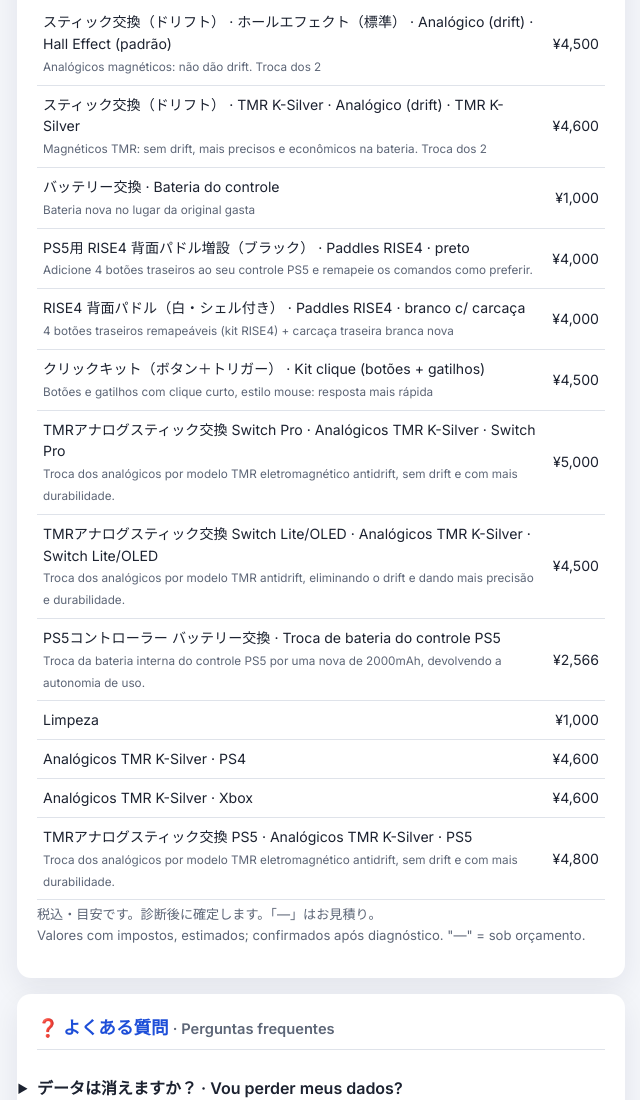
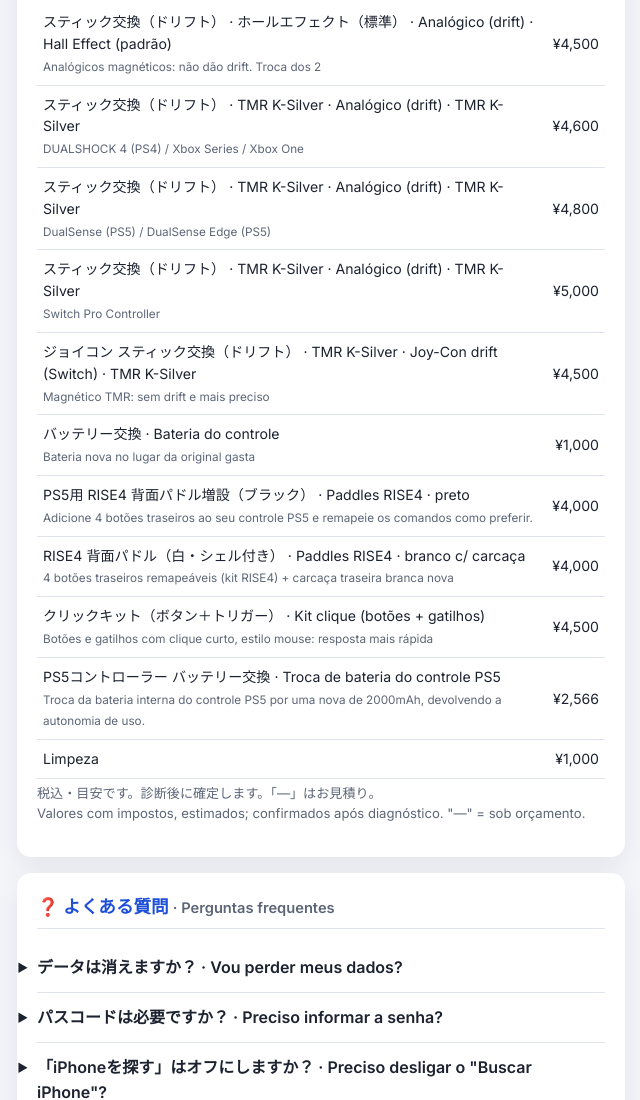
Before and after one commit to aln244vr/formulario-reparo-iphone, a plain HTML site: page guia.html in a window 1280 px wide. Shown: the part 1089-2189 px from the top of the page, without its empty margins (319-959 px from the left). Drawn offline with Linux system fonts and the light colour scheme.

Commit message:
Formulário: modelo antes do serviço e TMR sem repetição
- Ordem nova: aparelho → modelo → serviço → dados. Os serviços e as
  opções aparecem só para os modelos em que valem (campo modelos).
- TMR vira só opção de Analógico (drift) com preço por modelo
  (PS5 ¥4,800, PS4/Xbox ¥4,600, Switch Pro ¥5,000); o TMR do Switch
  Lite/OLED vira opção do Joy-Con drift. Saem os 5 serviços TMR soltos.
- Paddles RISE4, kit clique e bateria do PS5 só aparecem no DualSense.
- Pedido do site manda o nome do caixa do modelo (caixaModelo);
  Receber do caixa atualiza o preço do modelo certo.
- Painel: campo "Vale para" e preço por modelo nas opções.
- Guia: tabela mostra o preço de cada modelo.

Co-Authored-By: Claude Opus 5.5 <noreply@anthropic.com>
Claude-Session: https://claude.ai/code/session_01Q19BGiC1q6DcnS9eJxQs4z

```diff
--- a/assets/catalogo.json
+++ b/assets/catalogo.json
@@ -336,8 +336,37 @@
               "dpt": "Magnéticos TMR: sem drift, mais precisos e econômicos na bateria. Troca dos 2",
               "djp": "TMR磁気スティック：ドリフトなし・高精度・省電力（2本交換）",
               "preco": 4600,
-              "caixa": "Analógicos TMR K-Silver"
+              "caixa": "Analógicos TMR K-Silver",
+              "modelos": [
+                "DualSense (PS5)",
+                "DualSense Edge (PS5)",
+                "DUALSHOCK 4 (PS4)",
+                "Xbox Series",
+                "Xbox One",
+                "Switch Pro Controller"
+              ],
+              "precoModelo": {
+                "DualSense (PS5)": 4800,
+                "DualSense Edge (PS5)": 4800,
+                "DUALSHOCK 4 (PS4)": 4600,
+                "Xbox Series": 4600,
+                "Xbox One": 4600,
+                "Switch Pro Controller": 5000
+              },
+              "caixaModelo": {
+                "DualSense (PS5)": "Analógicos TMR K-Silver · PS5",
+                "DualSense Edge (PS5)": "Analógicos TMR K-Silver · PS5",
+                "DUALSHOCK 4 (PS4)": "Analógicos TMR K-Silver · PS4",
+                "Xbox Series": "Analógicos TMR K-Silver · Xbox",
+                "Xbox One": "Analógicos TMR K-Silver · Xbox",
+                "Switch Pro Controller": "Analógicos TMR K-Silver · Switch Pro"
+              }
             }
+          ],
+          "modelos": [
+            "PlayStation",
+            "Xbox",
+            "Switch Pro Controller"
           ]
         },
         {
@@ -363,7 +392,27 @@
               "dpt": "Magnético: não dá mais drift. Troca de 1 analógico",
               "djp": "磁気スティック：ドリフトしない（1本交換）",
               "caixa": "Joy-Con · Hall Effect"
+            },
+            {
+              "id": "tmr",
+              "pt": "TMR K-Silver",
+              "jp": "TMR K-Silver",
+              "dpt": "Magnético TMR: sem drift e mais preciso",
+              "djp": "TMR磁気式：ドリフトしにくく高精度",
+              "preco": 4500,
+              "caixa": "Analógicos TMR K-Silver · Switch Lite/OLED",
+              "modelos": [
+                "Joy-Con (L)",
+                "Joy-Con (R)",
+                "Joy-Con (par L+R)"
+              ]
             }
+          ],
+          "modelos": [
+            "Joy-Con (L)",
+            "Joy-Con (R)",
+            "Joy-Con (par L+R)",
+            "Joy-Con 2 (Switch 2)"
           ]
         },
         {
@@ -406,7 +455,11 @@
           "grupo": "custom",
           "dpt": "Adicione 4 botões traseiros ao seu controle PS5 e remapeie os comandos como preferir.",
           "djp": "PS5コントローラーに背面ボタンを4つ追加し、お好みのボタン配置に設定できます。",
-          "preco": 4000
+          "preco": 4000,
+          "modelos": [
+            "DualSense (PS5)",
+            "DualSense Edge (PS5)"
+          ]
         },
         {
           "id": "paddles-rise4-branco",
@@ -415,7 +468,11 @@
           "grupo": "custom",
           "dpt": "4 botões traseiros remapeáveis (kit RISE4) + carcaça traseira branca nova",
           "djp": "背面ボタン4つ（RISE4キット）＋白い背面シェル",
-          "preco": 4000
+          "preco": 4000,
+          "modelos": [
+            "DualSense (PS5)",
+            "DualSense Edge (PS5)"
+          ]
         },
         {
           "id": "capa",
@@ -448,7 +505,11 @@
           "grupo": "custom",
           "dpt": "Botões e gatilhos com clique curto, estilo mouse: resposta mais rápida",
           "djp": "ボタンとトリガーをマウスのようなクリック式に（反応が速い）",
-          "preco": 4500
+          "preco": 4500,
+          "modelos": [
+            "DualSense (PS5)",
+            "DualSense Edge (PS5)"
+          ]
         },
         {
           "id": "trava",
@@ -483,31 +544,17 @@
           "djp": "側面に滑り止め加工"
         },
         {
-          "id": "analogicos-tmr-k-silver-",
-          "pt": "Analógicos TMR K-Silver · Switch Pro",
-          "jp": "TMRアナログスティック交換 Switch Pro",
-          "grupo": "custom",
-          "dpt": "Troca dos analógicos por modelo TMR eletromagnético antidrift, sem drift e com mais durabilidade.",
-          "djp": "ドリフトのない TMR 電磁式アナログスティックに交換します。耐久性が向上します。",
-          "preco": 5000
-        },
-        {
-          "id": "analogicos-tmr-k-silver--2",
-          "pt": "Analógicos TMR K-Silver · Switch Lite/OLED",
-          "jp": "TMRアナログスティック交換 Switch Lite/OLED",
-          "grupo": "custom",
-          "dpt": "Troca dos analógicos por modelo TMR antidrift, eliminando o drift e dando mais precisão e durabilidade.",
-          "djp": "ドリフトを解消する TMR 方式のアナログスティックに交換します。精度と耐久性が向上します。",
-          "preco": 4500
-        },
-        {
           "id": "troca-de-bateria-do-cont",
           "pt": "Troca de bateria do controle PS5",
           "jp": "PS5コントローラー バッテリー交換",
           "grupo": "reparo",
           "dpt": "Troca da bateria interna do controle PS5 por uma nova de 2000mAh, devolvendo a autonomia de uso.",
           "djp": "PS5コントローラーの内蔵バッテリーを新品の2000mAhに交換し、使用時間を回復します。",
-          "preco": 2566
+          "preco": 2566,
+          "modelos": [
+            "DualSense (PS5)",
+            "DualSense Edge (PS5)"
+          ]
         },
         {
           "id": "limpeza-2",
@@ -515,29 +562,6 @@
           "jp": "Limpeza",
           "grupo": "reparo",
           "preco": 1000
-        },
-        {
-          "id": "analogicos-tmr-k-silver--3",
-          "pt": "Analógicos TMR K-Silver · PS4",
-          "jp": "Analógicos TMR K-Silver · PS4",
-          "grupo": "custom",
-          "preco": 4600
-        },
-        {
-          "id": "analogicos-tmr-k-silver--4",
-          "pt": "Analógicos TMR K-Silver · Xbox",
-          "jp": "Analógicos TMR K-Silver · Xbox",
-          "grupo": "custom",
-          "preco": 4600
-        },
-        {
-          "id": "analogicos-tmr-k-silver--5",
-          "pt": "Analógicos TMR K-Silver · PS5",
-          "jp": "TMRアナログスティック交換 PS5",
-          "grupo": "custom",
-          "dpt": "Troca dos analógicos por modelo TMR eletromagnético antidrift, sem drift e com mais durabilidade.",
-          "djp": "ドリフトのない TMR 電磁式アナログスティックに交換します。耐久性が向上します。",
-          "preco": 4800
         },
         {
           "id": "outro",
--- a/guia.html
+++ b/guia.html
@@ -140,7 +140,14 @@
       /* serviços com opções (ex.: Hall Effect / TMR) viram uma linha por opção */
       const fixos = [];
       (tp.servicos || []).forEach((s) => {
-        if (Array.isArray(s.opcoes) && s.opcoes.length) s.opcoes.forEach((o) => { if (typeof o.preco === "number") fixos.push({ pt: s.pt + " · " + o.pt, jp: s.jp + " · " + o.jp, dpt: o.dpt, preco: o.preco }); });
+        if (Array.isArray(s.opcoes) && s.opcoes.length) s.opcoes.forEach((o) => {
+          // preço por modelo vira uma linha por preço diferente (ex.: TMR PS5 / PS4 / Switch Pro)
+          const pm = o.precoModelo || {}, byV = {};
+          Object.keys(pm).forEach((m) => { (byV[pm[m]] = byV[pm[m]] || []).push(m); });
+          const vs = Object.keys(byV);
+          if (vs.length) vs.sort((a, b) => a - b).forEach((v) => fixos.push({ pt: s.pt + " · " + o.pt, jp: s.jp + " · " + o.jp, dpt: byV[v].join(" / "), preco: +v }));
+          else if (typeof o.preco === "number") fixos.push({ pt: s.pt + " · " + o.pt, jp: s.jp + " · " + o.jp, dpt: o.dpt, preco: o.preco });
+        });
         else if (typeof s.preco === "number") fixos.push(s);
       });
       if (fixos.length) {
```
Also changed, not shown: admin.html (+31 -4 lines), assets/form.js (+45 -22 lines), index.html (+14 -14 lines), 1 other file.
